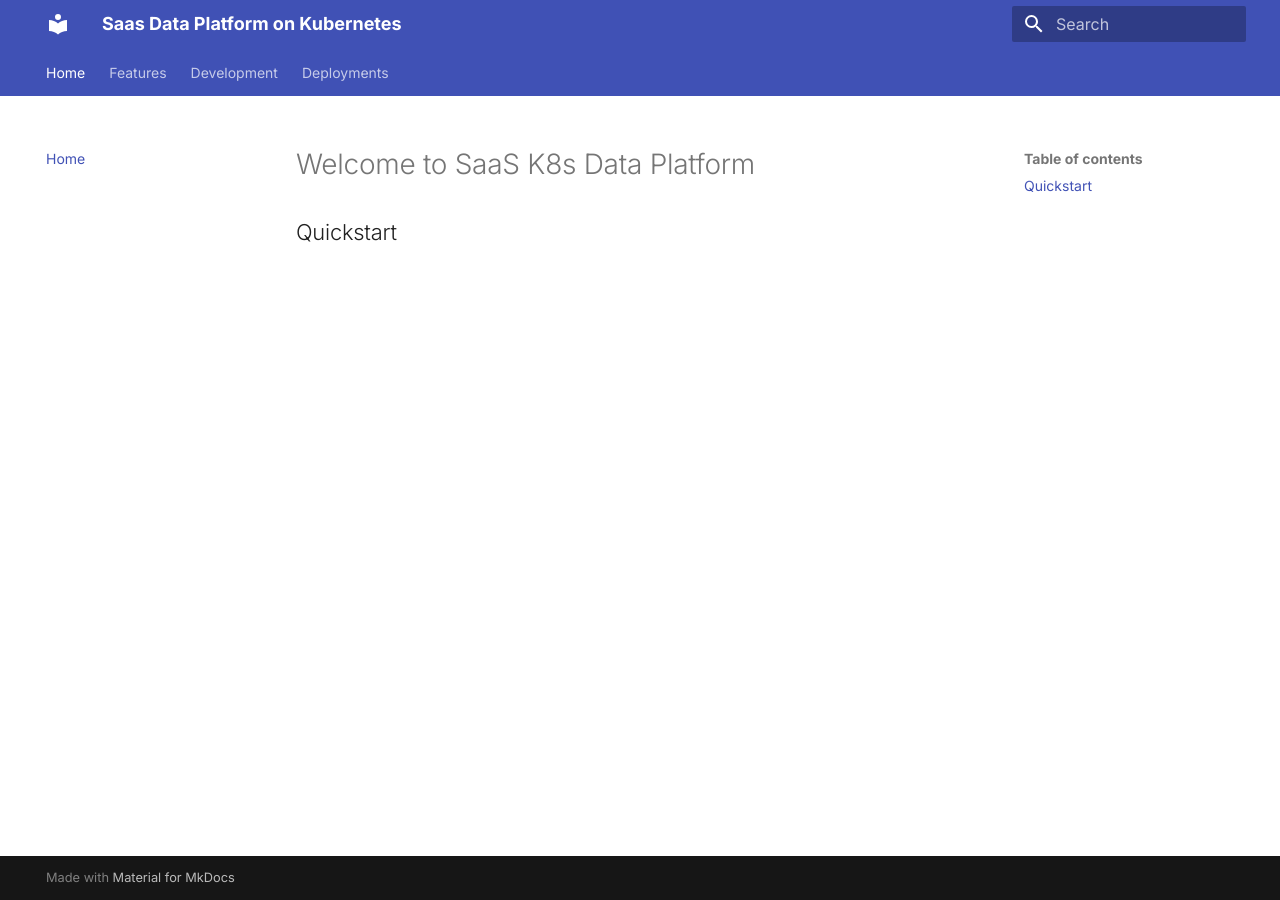
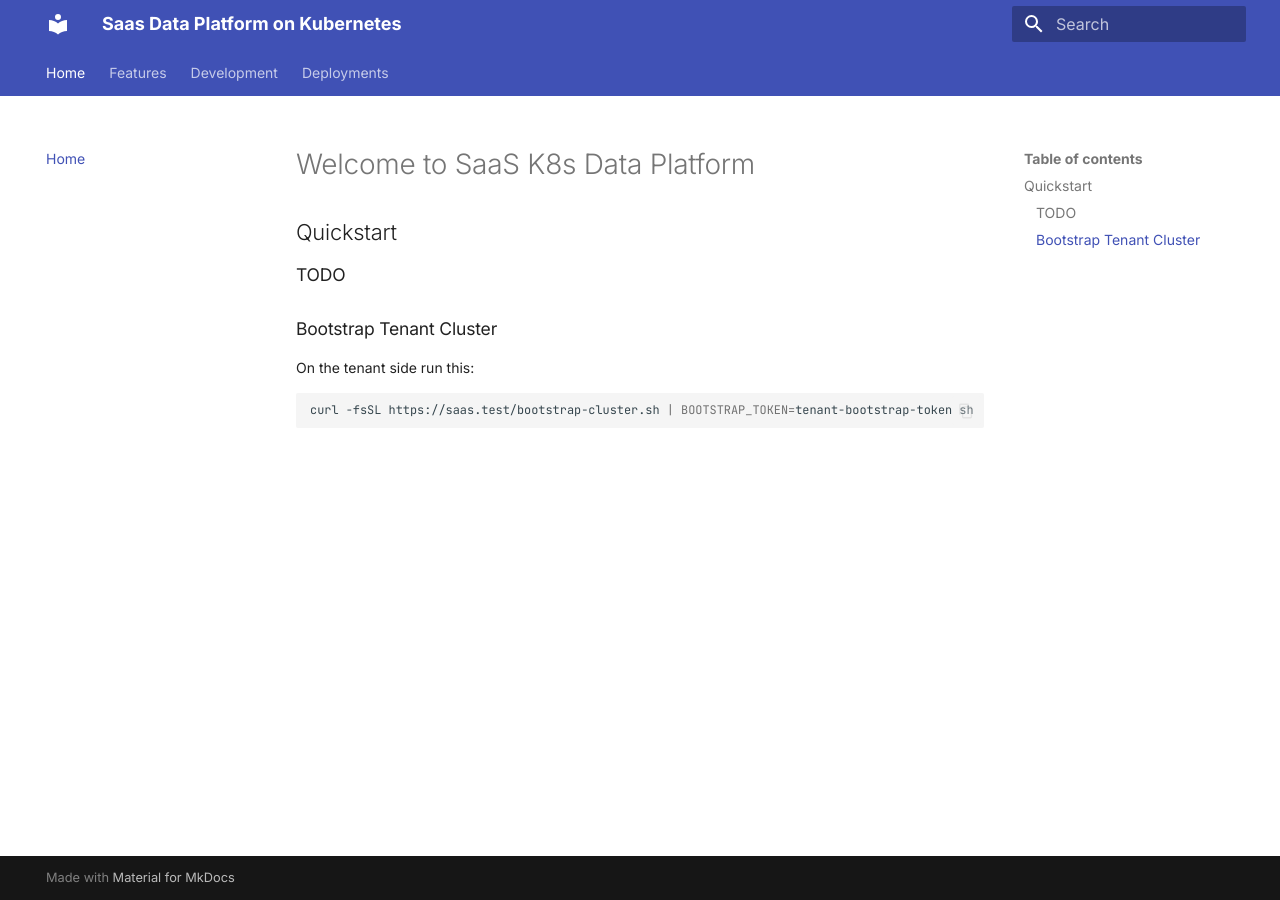
Before and after one commit to tibrahimdev/saas-k8s-data-platform, an MkDocs documentation site: the page built from docs/index.md, in a window 1280 px wide. Built offline with MkDocs 1.6.1 and Material for MkDocs 9.7.7, drawn with Linux system fonts in a browser that asks for light colours.

Commit message:
working bootstrap-cluster.sh: create namespace and update docs

````diff
--- a/docs/index.md
+++ b/docs/index.md
@@ -1,3 +1,12 @@
 # Welcome to SaaS K8s Data Platform
 
 ## Quickstart
+
+### TODO
+
+### Bootstrap Tenant Cluster
+
+On the tenant side run this:
+```bash
+curl -fsSL https://saas.test/bootstrap-cluster.sh | BOOTSTRAP_TOKEN=tenant-bootstrap-token sh
+```
````
Also changed, not shown: 2 other files.
